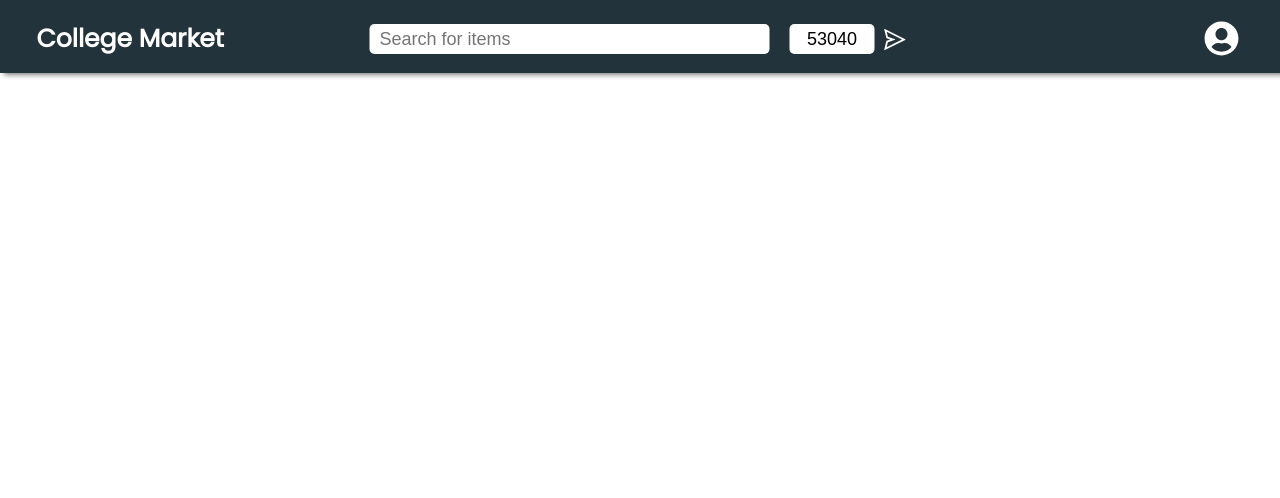
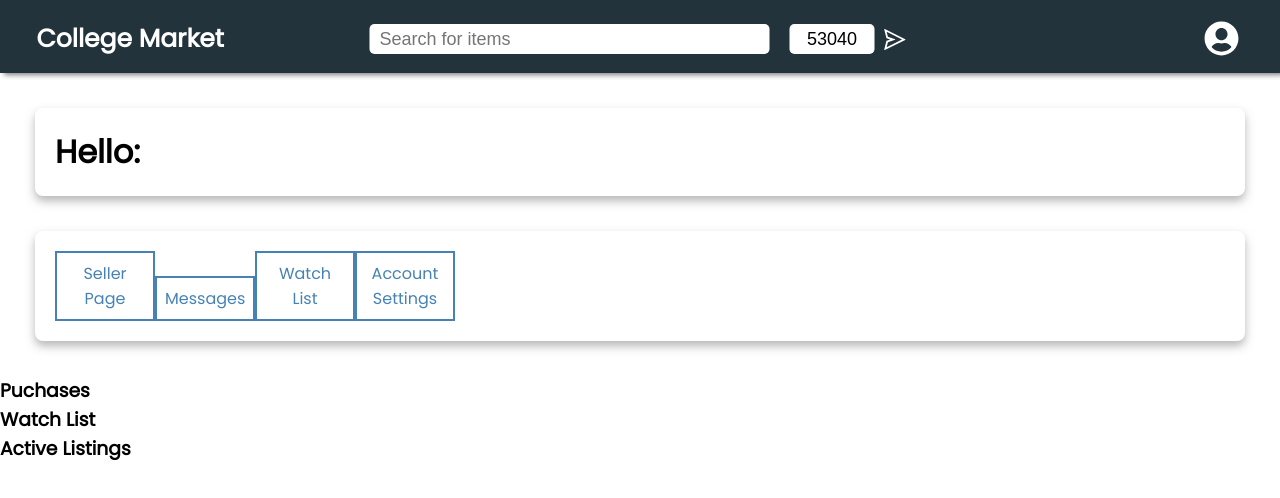
Before and after one commit to michael-146514/CollegeMarket_Frontend_oldv1, a React (Create React App) app: page /MyAccount in a window 1280 px wide. Before the commit this address had no page. Shown: the top 498 px of the page. Built offline with nearby package versions, Linux system fonts and the light colour scheme; sample sign-in values are in the browser's storage.

Commit message:
Added MyAccout Page

```diff
--- a/src/App.js
+++ b/src/App.js
@@ -14,6 +14,7 @@ import EditItemPage from "./pages/EditItemPage/EditItemPage";
 import SearchedPage from "./pages/SearchPage/SearchPage";
 import ConversationsPage from "./pages/ConversationsPage/ConversationsPage";
 import MessagePage from "./pages/MessagePage/MessagePage";
+import MyAccountPage from "./pages/MyAccountPage/MyAccountPage";
 
 //Admin Pages imports
 import AdminHomePage from "./pages/Adminpages/AdminHomePage.jsx/AdminHomePage";
@@ -40,6 +41,14 @@ function App() {
         <Route path="/search" element={<SearchedPage />} />
         <Route path="/item/:id" element={<ItemPage />} />
         <Route path="/listings" element={<ListingPage />} />
+        <Route
+          path="/MyAccount"
+          element={
+            <PrivateRoute>
+              <MyAccountPage />
+            </PrivateRoute>
+          }
+        />
         <Route
           path="/listings/create"
           element={
--- /dev/null
+++ b/src/pages/MyAccountPage/MyAccountPage.jsx
@@ -0,0 +1,32 @@
+import React, { useState, useEffect } from "react";
+import { Link } from "react-router-dom";
+import useAuth from "../../hooks/useAuth";
+
+const MyAccountPage = ({}) => {
+  const [user, token] = useAuth();
+  console.log(user);
+  return (
+    <div>
+      <div className="CreateBox">
+        <h1>Hello: {user.userName}</h1>
+      </div>
+      <div className="CreateBox">
+        <button>Seller Page</button>
+        <button>Messages</button>
+        <button>Watch List</button>
+        <button>Account Settings</button>
+      </div>
+      <div>
+        <h3>Puchases</h3>
+      </div>
+      <div>
+        <h3>Watch List</h3>
+      </div>
+      <div>
+        <h3>Active Listings</h3>
+      </div>
+    </div>
+  );
+};
+
+export default MyAccountPage;
```
